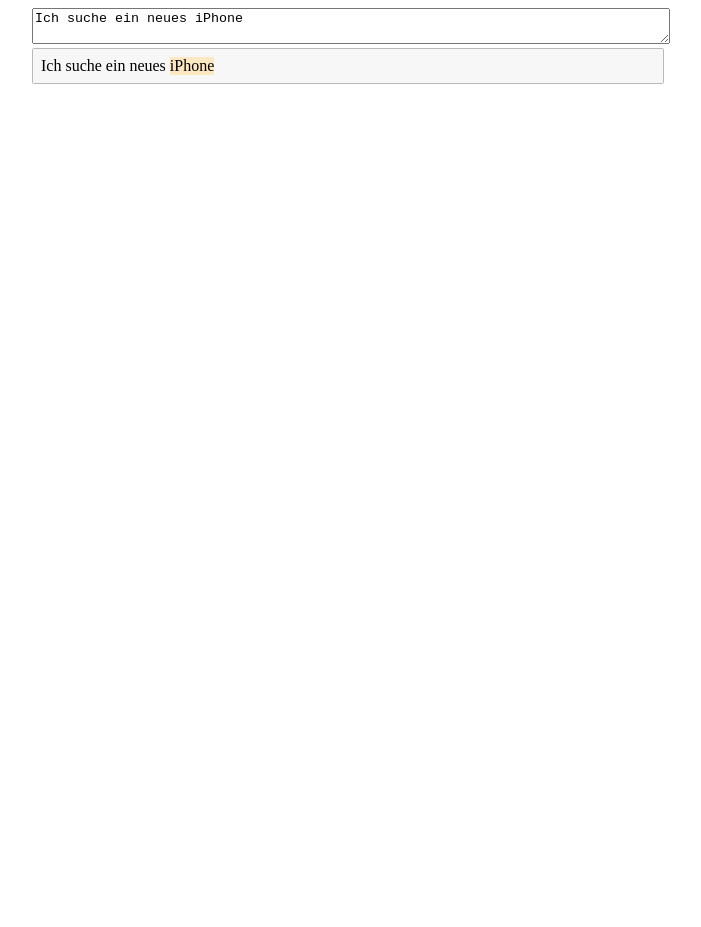
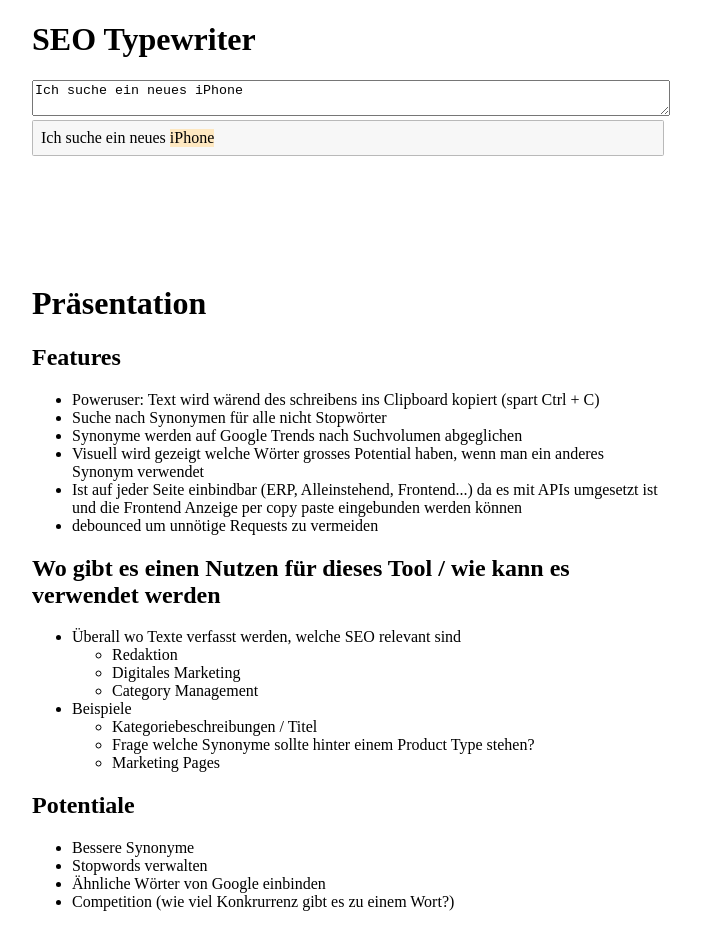
Before and after one commit to nilsmich/KeywordAnalyzer, a Next.js app in the folder frontend/: page / in a window 1280 px wide. Shown: the whole page, without its empty margins (292-993 px from the left). Before the commit the page ends 800 px from the top, so only its background shows below. Built offline with nearby package versions, Linux system fonts and the light colour scheme.

Commit message:
Präsi, marker

```diff
--- a/frontend/components/SeoEditor/SeoEditor.tsx
+++ b/frontend/components/SeoEditor/SeoEditor.tsx
@@ -13,7 +13,6 @@
 export const SeoEditor: FC<ISeoText> = ({textObj}) => {
   const [keywordSuggestions, setKeywordSuggestions] = useState(textObj) // initial val undefined
   const [text, setText] = useState('')
-
 
   const updateAlternateSeoTerm: UpdateAlternateSeoTerm = (newlySelectedWord: string, termIndex: number) => {
     const updated = [...keywordSuggestions]
--- a/frontend/components/relevanceMarker/relevanceMarker.module.scss
+++ b/frontend/components/relevanceMarker/relevanceMarker.module.scss
@@ -1,5 +1,7 @@
 .markerContainer {
     width: 4rem;
+    max-width: 4rem;
+    overflow: hidden;
     height: 1rem;
     display: inline-block;
     border: 1px solid #dbdbdb;
--- a/frontend/components/relevanceMarker/relevanceMarker.tsx
+++ b/frontend/components/relevanceMarker/relevanceMarker.tsx
@@ -7,7 +7,7 @@
 
 
 export const RelevanceMarker: FC<IRelevanceMarker> = ({normalizedTrend}) => {
-  const widthPercent = 30
+  const widthPercent = normalizedTrend * 100
 
   return (
     <span className={style.markerContainer}>
--- a/frontend/pages/index.tsx
+++ b/frontend/pages/index.tsx
@@ -18,7 +18,58 @@
 
 const IndexPage = () => (
   <Layout>
+    <h1>SEO Typewriter</h1>
     <SeoEditor textObj={testMock} />
+
+
+    <br />
+    <br />
+    <br />
+    <br />
+    <br />
+    <br />
+    <h1>Präsentation</h1>
+    <div>
+      <h2>Features</h2>
+      <ul>
+        <li>Poweruser: Text wird wärend des schreibens ins Clipboard kopiert (spart Ctrl + C)</li>
+        <li>Suche nach Synonymen für alle nicht Stopwörter</li>
+        <li>Synonyme werden auf Google Trends nach Suchvolumen abgeglichen</li>
+        <li>Visuell wird gezeigt welche Wörter grosses Potential haben, wenn man ein anderes Synonym verwendet</li>
+        <li>Ist auf jeder Seite einbindbar (ERP, Alleinstehend, Frontend...) da es mit APIs umgesetzt ist und die
+            Frontend Anzeige per copy paste eingebunden werden können
+        </li>
+        <li>debounced um unnötige Requests zu vermeiden</li>
+      </ul>
+
+      <h2>Wo gibt es einen Nutzen für dieses Tool / wie kann es verwendet werden</h2>
+      <ul>
+        <li>
+          Überall wo Texte verfasst werden, welche SEO relevant sind
+          <ul>
+            <li>Redaktion</li>
+            <li>Digitales Marketing</li>
+            <li>Category Management</li>
+          </ul>
+        </li>
+        <li>
+          Beispiele
+          <ul>
+            <li>Kategoriebeschreibungen / Titel</li>
+            <li>Frage welche Synonyme sollte hinter einem Product Type stehen?</li>
+            <li>Marketing Pages</li>
+          </ul>
+        </li>
+      </ul>
+
+      <h2>Potentiale</h2>
+      <ul>
+        <li>Bessere Synonyme</li>
+        <li>Stopwords verwalten</li>
+        <li>Ähnliche Wörter von Google einbinden</li>
+        <li>Competition (wie viel Konkrurrenz gibt es zu einem Wort?)</li>
+      </ul>
+    </div>
   </Layout>
 )
 
```
Also changed, not shown: frontend/components/icons/copy.svg (added).
